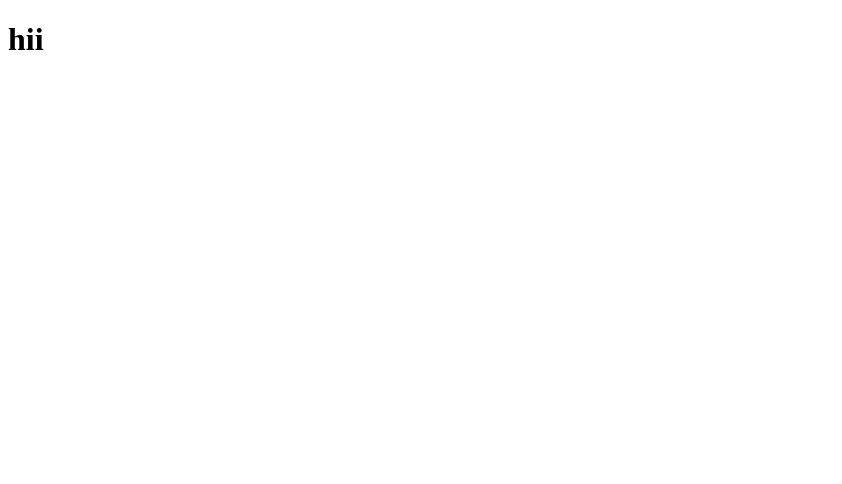
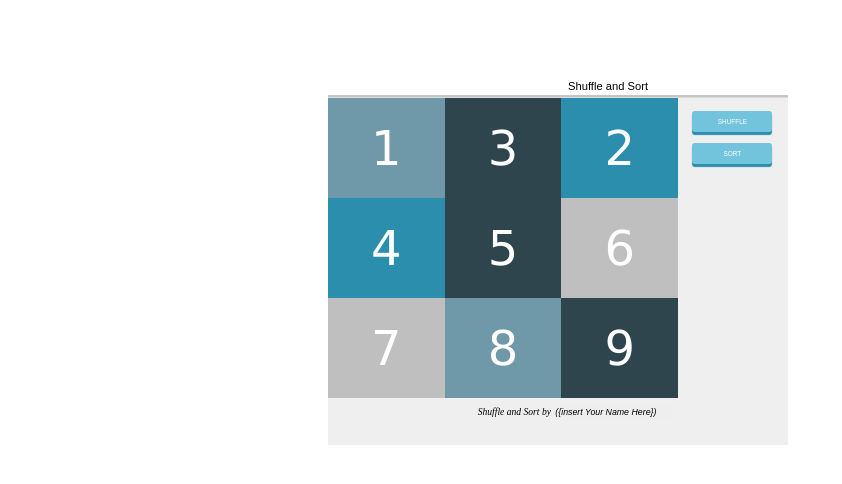
Before and after one commit to PreshmaPinks/Victoriasecretassignment, a plain HTML site: page index.html in a window 1280 px wide. Shown: the whole page, without its empty margins (0-842 px from the left). Drawn offline with Linux system fonts and the light colour scheme.

Commit message:
styling and logic

```diff
--- a/cards.js
+++ b/cards.js
@@ -0,0 +1,31 @@
+let arr = [1, 3, 2, 4, 5, 6, 7, 8, 9];
+
+function CardShuffle() {
+  const shuffledArr = ShuffleArray(arr);
+  GenerateLayout(shuffledArr);
+}
+
+function ShuffleArray(arr) {
+  let shuffled = arr
+    .map((value) => ({ value, sort: Math.random() }))
+    .sort((a, b) => a.sort - b.sort)
+    .map(({ value }) => value);
+
+  return shuffled;
+}
+
+function CardSort() {
+  GenerateLayout(arr.sort());
+}
+
+function GenerateLayout(layoutArr) {
+  document.getElementById("cardParent").innerHTML = "";
+  layoutArr.forEach((item) => {
+    const div = document.createElement("div");
+    div.appendChild(document.createTextNode(item));
+    div.classList.add("numberCardContainer", `index${item}`);
+    document.getElementById("cardParent").appendChild(div);
+  });
+}
+
+GenerateLayout(arr);
--- a/index.html
+++ b/index.html
@@ -5,8 +5,36 @@
     <meta http-equiv="X-UA-Compatible" content="IE=edge" />
     <meta name="viewport" content="width=device-width, initial-scale=1.0" />
     <title>Document</title>
+    <link rel="stylesheet" href="style.css" />
   </head>
   <body>
-    <h1>hii</h1>
+    <h6 class="cardHeader">Shuffle and Sort</h6>
+    <div class="mainContainer">
+      <div>
+        <div class="cardContainer" id="cardParent"></div>
+        <div class="insertNameText">
+          Shuffle and Sort by
+          <span>
+            <input placeholder="({insert Your Name Here})" type="text" class="inputNameHolder"></input>
+          </span>
+        </div>
+      </div>
+
+      <div class="buttonContainer">
+        <div>
+          <button
+            class="shuffleSortButton"
+            style="margin-top: 1rem"
+            onclick="CardShuffle()"
+          >
+            SHUFFLE
+          </button>
+        </div>
+        <div>
+          <button class="shuffleSortButton" onclick="CardSort()">SORT</button>
+        </div>
+      </div>
+    </div>
+    <script src="cards.js"></script>
   </body>
 </html>
--- a/style.css
+++ b/style.css
@@ -0,0 +1,100 @@
+.mainContainer {
+  border: 0px solid;
+  display: flex;
+  height: 350px;
+  width: 460px;
+  text-align: center;
+  margin: 0rem 10rem 5rem 20rem;
+  background-color: #efefef;
+  box-shadow: 0px 2.5px 0px #c5c5c5 inset;
+}
+
+.cardHeader {
+  margin: 5rem 0 0.2rem 35rem;
+  font: 0.7rem "Fira Sans", sans-serif;
+}
+
+.cardContainer {
+  border: none;
+  height: 300px;
+  width: 350px;
+  display: flex;
+  flex-wrap: wrap;
+  margin-top: 0.188rem;
+}
+
+.shuffleSortButton {
+  background-color: #72c3dc;
+  color: #ffffff;
+  border: 0;
+  border-radius: 3px;
+  width: 5rem;
+  height: 1.3rem;
+  font-size: 0.4rem;
+  margin-left: 0.9rem;
+  margin-top: 0.7rem;
+  box-shadow: 0px 3px 1px #2b8ead;
+}
+
+.numberCardContainer {
+  flex-grow: 1;
+  width: 33%;
+  height: 100px;
+  color: #ffffff;
+  align-items: center;
+  display: flex;
+  justify-content: center;
+  font-size: 3rem;
+  font-family: Verdana, sans-serif;
+}
+
+.index1,
+.index8 {
+  background-color: #6f98a8;
+}
+
+.index2,
+.index4 {
+  background-color: #2b8ead;
+}
+
+.index3,
+.index5,
+.index9 {
+  background-color: #2f454e;
+}
+
+.index6,
+.index7 {
+  background-color: #bfbfbf;
+}
+
+.insertNameText {
+  font-style: italic;
+  font-size: 0.6rem;
+  padding: 0.5rem 0 0 9rem;
+}
+
+.inputNameHolder:focus {
+  outline: none;
+}
+
+.inputNameHolder {
+  border-top-style: hidden;
+  border-right-style: hidden;
+  border-left-style: hidden;
+  border-bottom-style: hidden;
+  background-color: #eee;
+  font-size: 0.5rem;
+  font-style: italic;
+  font-size: 0.6rem;
+}
+
+input:placeholder-shown {
+  font-style: italic;
+  font-size: 0.55rem;
+}
+
+::placeholder {
+  color: #000000;
+}
```
